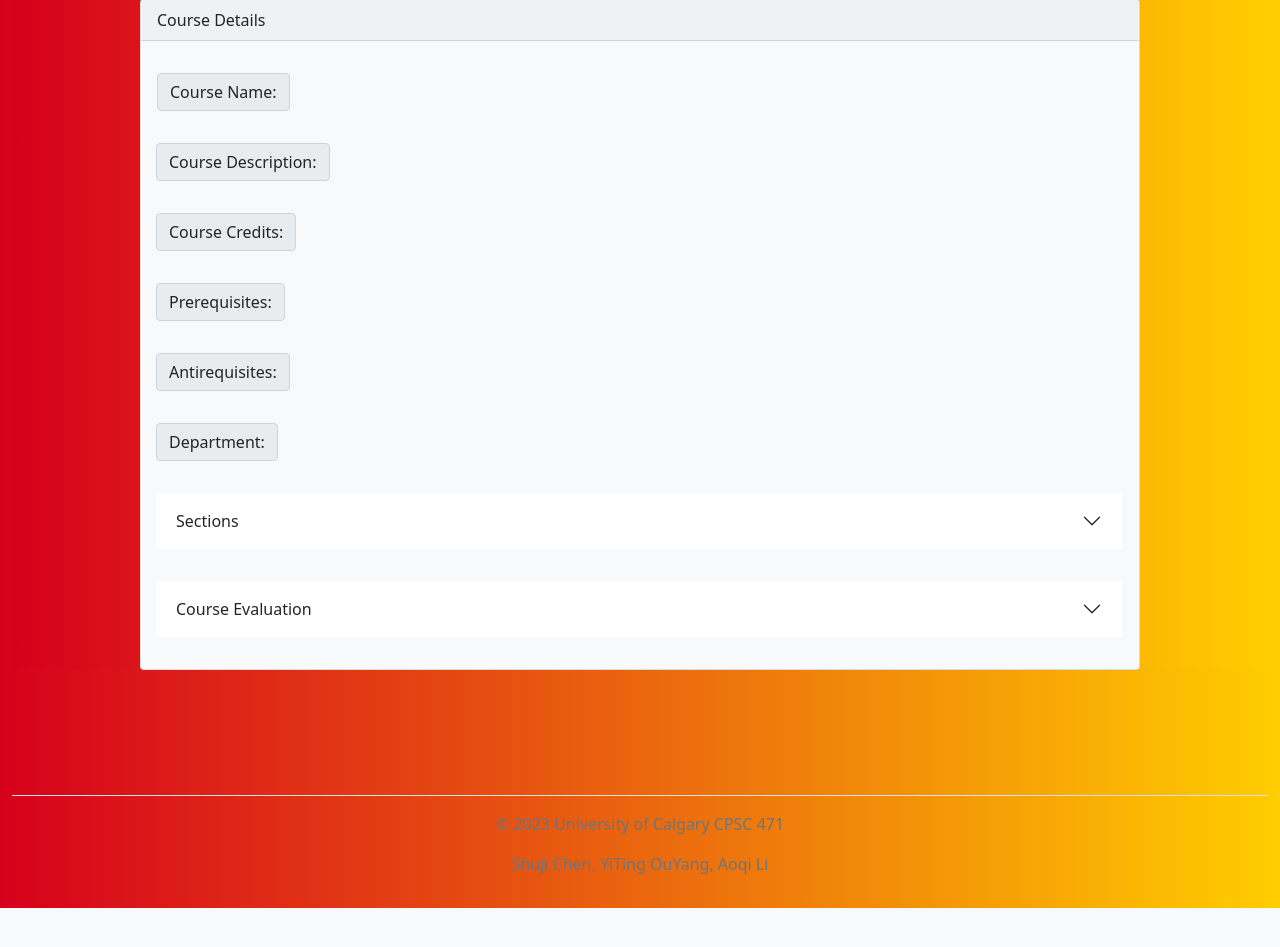
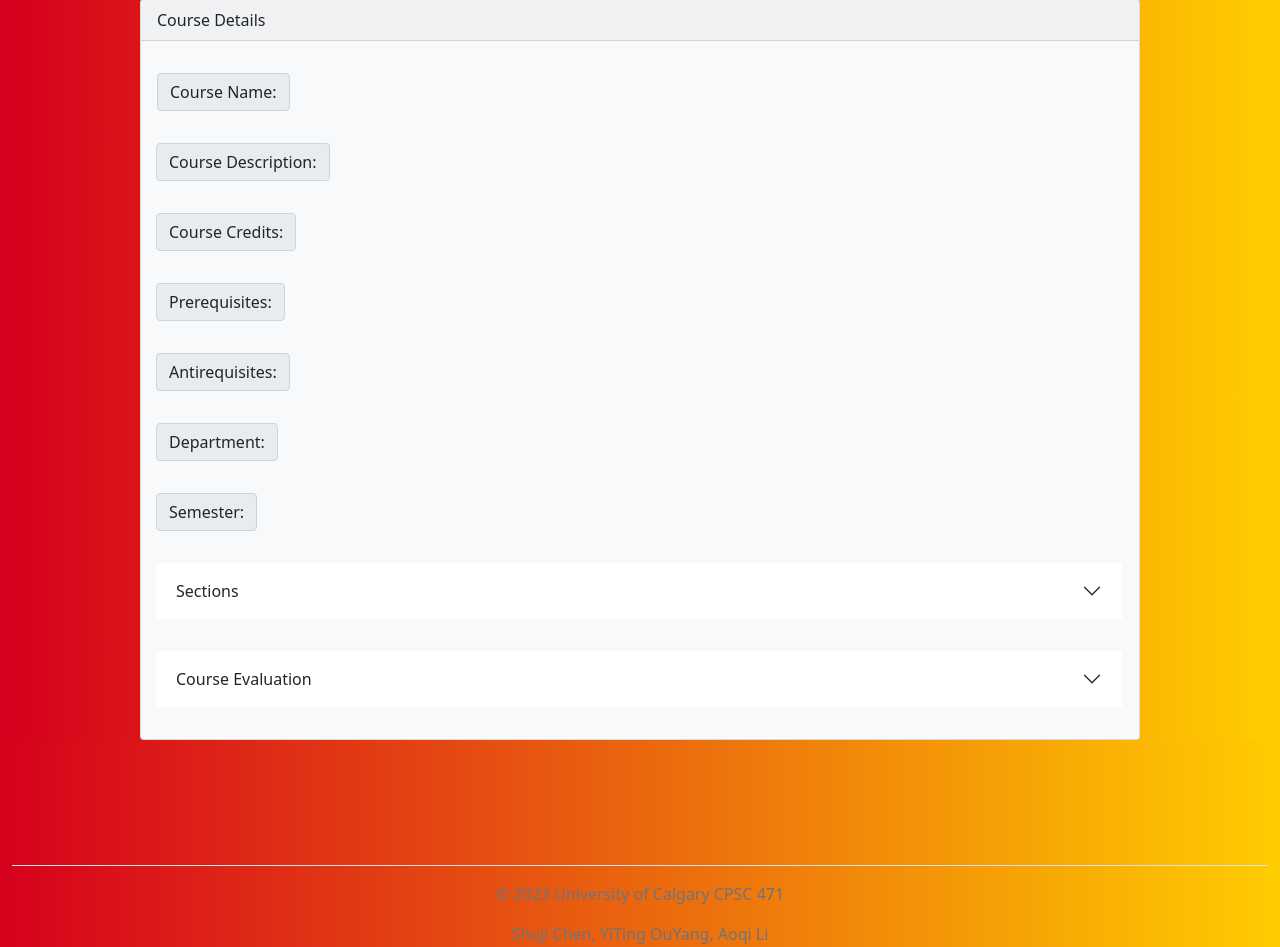
Before and after one commit to csj9703/University-Course-Management-Web-Application, a PHP site: page /courseDetailPage.php in a window 1280 px wide. Shown: the part 116-1063 px from the top of the page. Before the commit the page ends 1024 px from the top, so only its background shows below. Run offline with PHP 8.4, Linux system fonts and the light colour scheme; the visitor is signed in with stand-in values (Sample User, id 1).

Commit message:
Update courseDetailBox.php

```diff
--- a/components/courseDetailBox.php
+++ b/components/courseDetailBox.php
@@ -3,7 +3,6 @@
     <div class="card-header">Course Details</div>
     <div class="card-body">
         <div class="input-group rounded">
-
             <!-- Course Name -->
             <div class="input-group mt-3 mb-3">
                 <span class="input-group-text">Course Name: </span>
@@ -29,6 +28,11 @@
                 <span class="input-group-text">Department: </span>
             </div>
 
+            <!-- Semester Info -->
+            <div class="input-group mt-3 mb-3">
+                <span class="input-group-text">Semester: </span>
+            </div>
+
             <!-- Section Info -->
             <div class="input-group mt-3 mb-3">
                 <button class="accordion-button collapsed" data-bs-toggle="collapse" data-bs-target="#courseCollapse" aria-expanded="false" aria-controls="antiReqCollapse">Sections</button>
@@ -38,51 +42,79 @@
                 <!-- Section 1 -->
                 <div class="card text-dark bg-light mb-3">
                     <span class="input-group-text">Section 1: </span>
-
                     <table>
                     <tr>
-                    <td>
-                        <div class="input-group mt-3 mb-3">
+                        <td><div class="input-group mt-3 mb-3">
                             <span class="input-group-text">Professor: </span>
                             </div>
                         </td>
-                    <td>
-                        <div class="input-group mt-3 mb-3">
-                            <span class="input-group-text">Textbooks: </span>
+
+                        <td><div class="input-group mt-3 mb-3">
+                            <span class="input-group-text">Location: </span>
+                            </div>
+                        </td>
+                    </tr>
+                    <tr>
+                        <td><div class="input-group mt-3 mb-3">
+                            <span class="input-group-text">Textbook: </span>
+                             </div>
+                        </td>
+                        <td><div class="input-group mt-3 mb-3">
+                            <span class="input-group-text">Time: </span>
+                            </div>
+                        </td>
+                    </tr>
+                    <tr>
+                         <td><div class="input-group mt-3 mb-3">
+                            <span class="input-group-text">Additional Material Required: </span>
+                            </div>
+                        </td>
+                        <td><div class="input-group mt-3 mb-3">
+                            <span class="input-group-text">Capacity: </span>
                             </div>
                         </td>
                     </tr>
                     </table>
-
-                    <div class="input-group mt-3 mb-3">
-                        <span class="input-group-text">Professor: </span>
-                    </div>
-                    <div class="input-group mt-3 mb-3">
-                        <span class="input-group-text">Textbooks: </span>
-                    </div>
-                    <div class="input-group mt-3 mb-3">
-                        <span class="input-group-text">Class Time: </span>
-                    </div>
-                    <div class="input-group mt-3 mb-3">
-                        <span class="input-group-text">Additional required materials: </span>
-                    </div>
-
-
                 </div>
 
                 <!-- Section 2 -->
                 <div class="card text-dark bg-light mb-3">
                     <span class="input-group-text">Section 2: </span>
-                    <div class="input-group mt-3 mb-3">
+                    <table>
+                    <tr>
+                        <td><div class="input-group mt-3 mb-3">
                             <span class="input-group-text">Professor: </span>
                             </div>
-                    <div class="input-group mt-3 mb-3">
-                        <span class="input-group-text">Textbooks: </span>
+                        </td>
+
+                        <td><div class="input-group mt-3 mb-3">
+                            <span class="input-group-text">Location: </span>
                             </div>
-                    <div class="input-group mt-3 mb-3">
-                        <span class="input-group-text">Additional required materials: </span>
+                        </td>
+                    </tr>
+                    <tr>
+                        <td><div class="input-group mt-3 mb-3">
+                            <span class="input-group-text">Textbook: </span>
                              </div>
+                        </td>
+                        <td><div class="input-group mt-3 mb-3">
+                            <span class="input-group-text">Time: </span>
                             </div>
+                        </td>
+                    </tr>
+                    <tr>
+                         <td><div class="input-group mt-3 mb-3">
+                            <span class="input-group-text">Additional Material Required: </span>
+                            </div>
+                        </td>
+                        <td><div class="input-group mt-3 mb-3">
+                            <span class="input-group-text">Capacity: </span>
+                            </div>
+                        </td>
+                    </tr>
+                    </table>
+                </div>
+
 
             </div>
 
```
Lines whose indentation alone changed are shown as unchanged.
